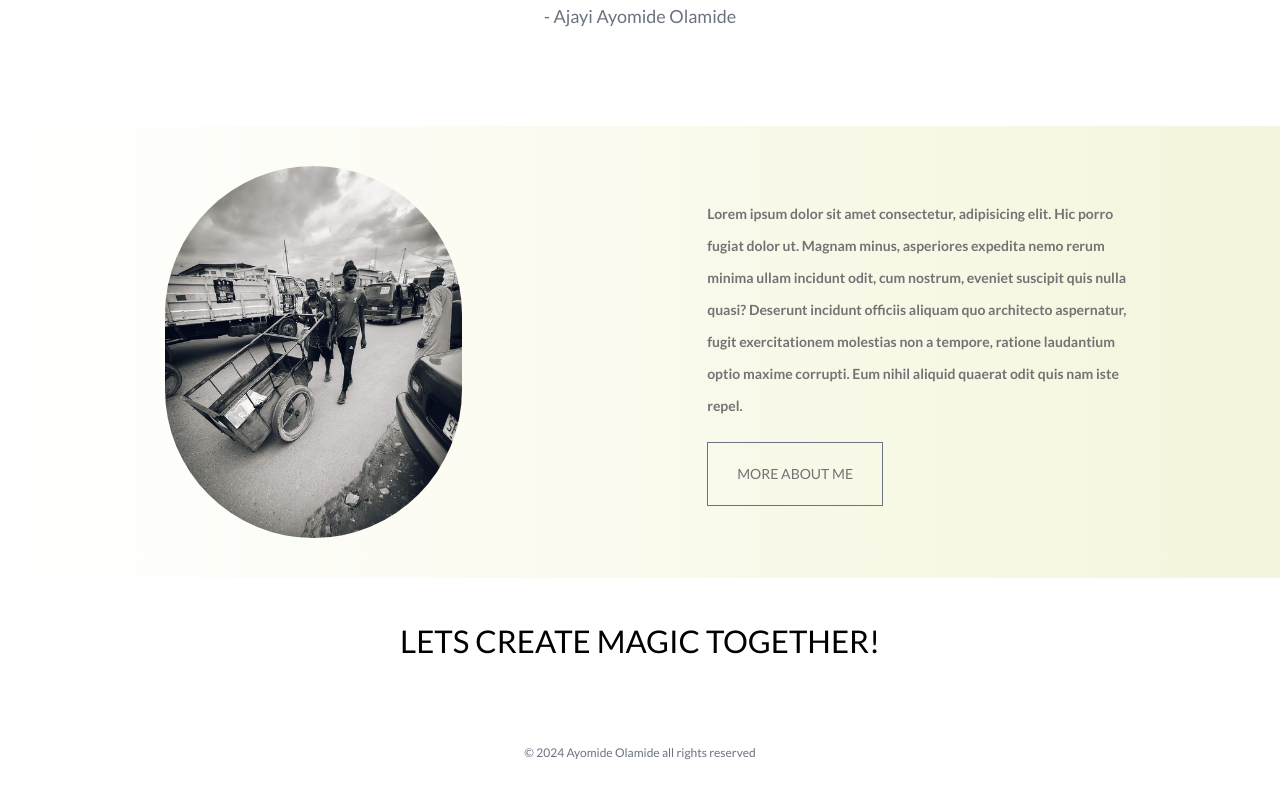
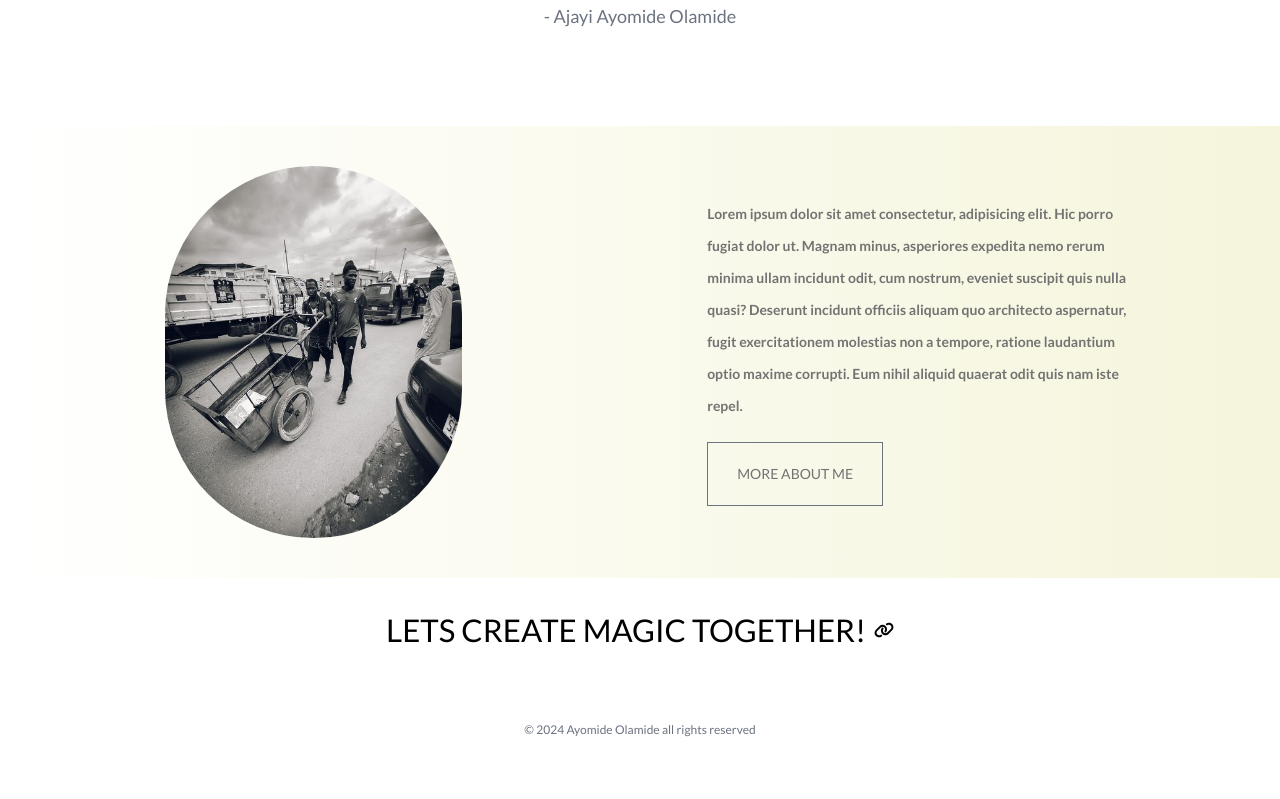
Before and after one commit to Deyjuwon/ayomideolamide, a React (Vite) app: page / in a window 1280 px wide. Shown: the part 2495-3294 px from the top of the page. After the commit the page ends 3273 px from the top, so only its background shows below. Built offline with nearby package versions, Linux system fonts and the light colour scheme; a web font is replaced by a local one.

Commit message:
home page styling updated

```diff
--- a/src/pages/Home.jsx
+++ b/src/pages/Home.jsx
@@ -8,6 +8,7 @@ import { useEffect } from 'react';
 import AOS from 'aos';
 import 'aos/dist/aos.css';
 import { Link } from 'react-router-dom';
+import { FaLink } from "react-icons/fa6";
 
 const Home = () => {
   useEffect(() => {
@@ -58,8 +59,9 @@ const Home = () => {
 
         </div>
       </section>
-      <section className='flex justify-center items-center py-10'>
-        <p className='lg:text-3xl font-medium'>LETS CREATE MAGIC TOGETHER!</p>
+      <section className='flex justify-center gap-2 items-center py-10'>
+        <p className='lg:text-3xl text-base font-medium'>LETS CREATE MAGIC TOGETHER!</p>
+        <Link to='/contact'><FaLink size={20} /></Link>
       </section>
 
       <div className='py-10'>
```
